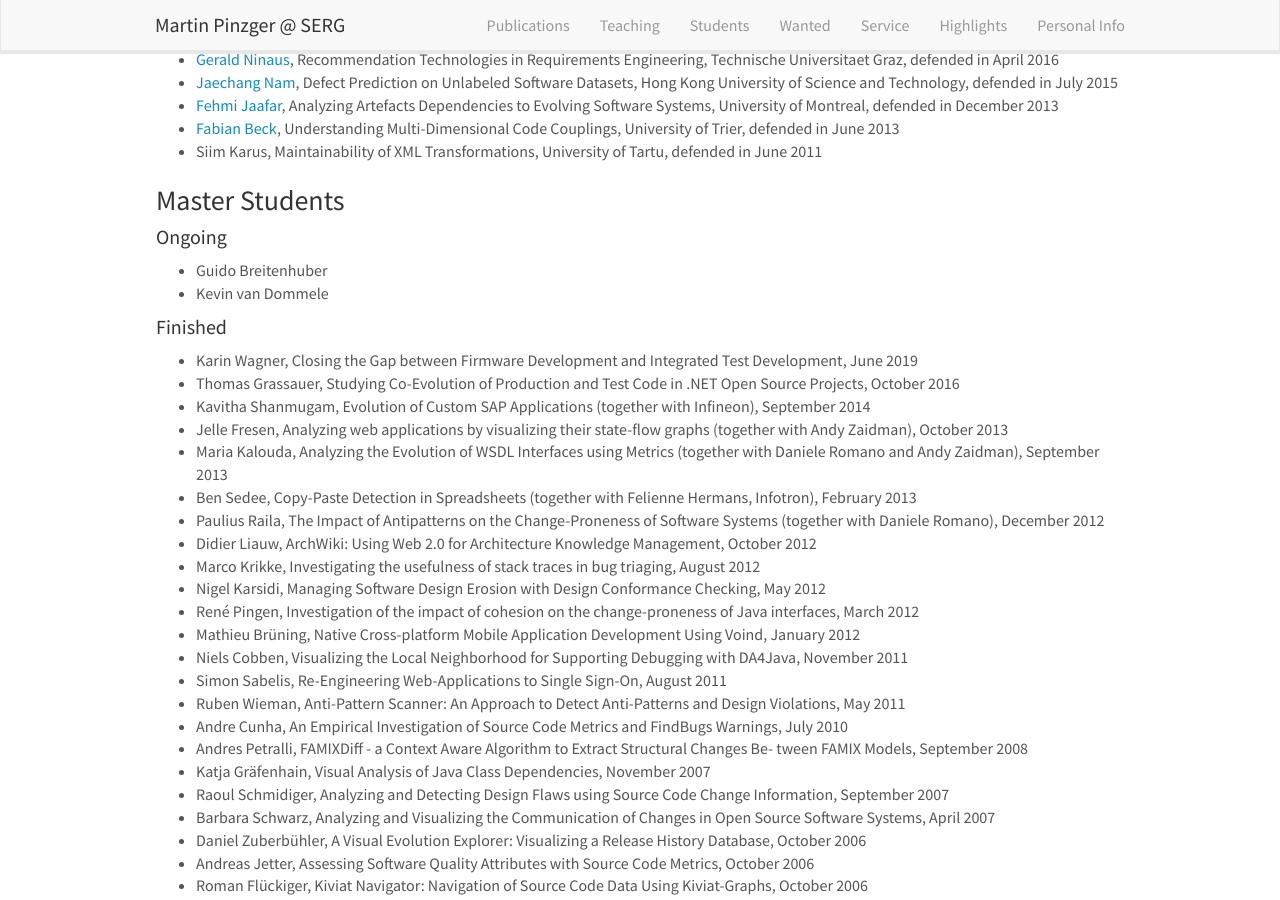
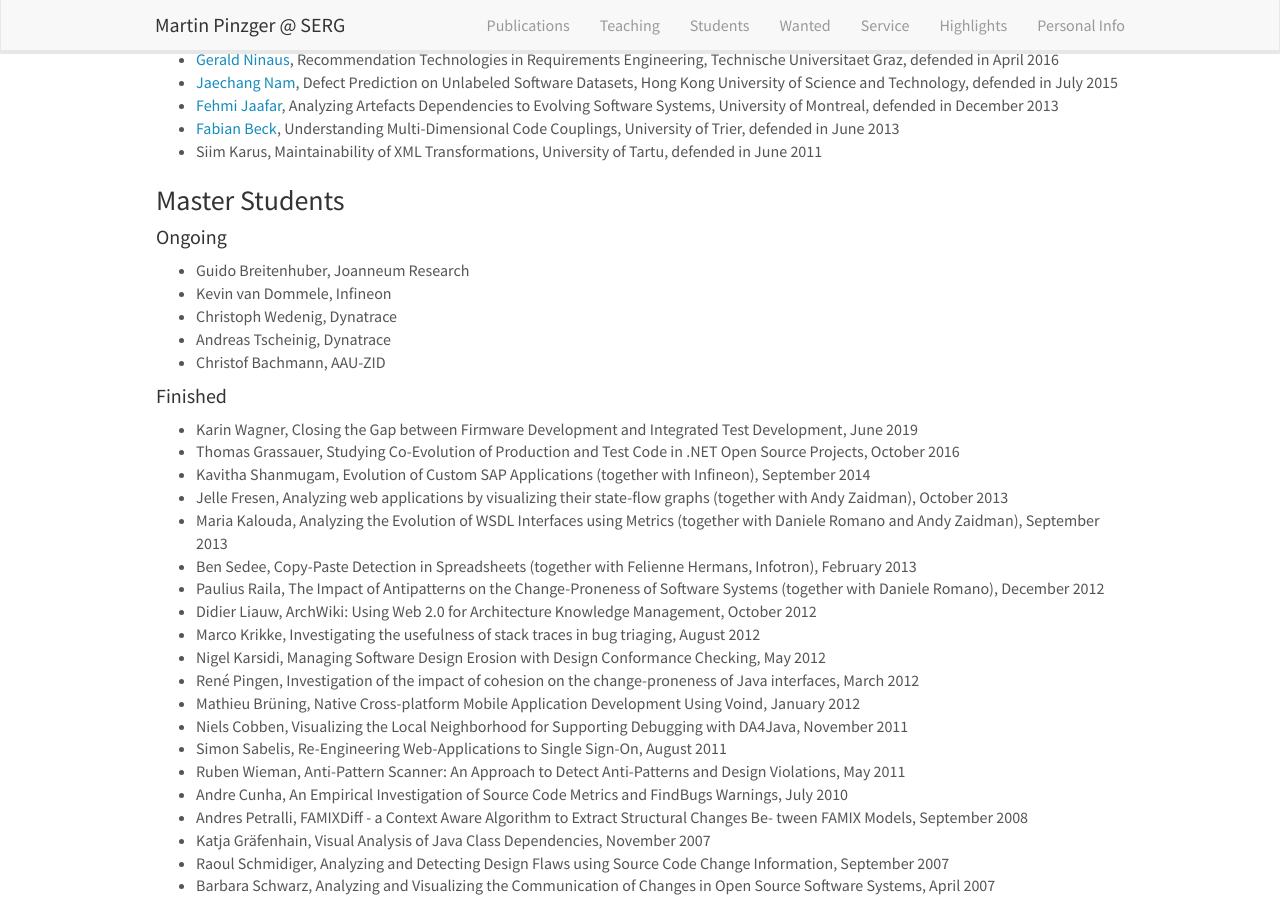
Before and after one commit to pinzger/pinzger.github.io, a Jekyll site: the page built from _pages/students.md, in a window 1280 px wide and 900 px high, scrolled down 810 px. Built offline with Jekyll 4.4.1, drawn with Linux system fonts in a browser that asks for light colours; nearby versions of some CDN libraries.

Commit message:
added MSc students

```diff
--- a/_pages/students.md
+++ b/_pages/students.md
@@ -48,8 +48,11 @@ I am having and had the privilege of supervising a number of PhD and Master stud
 
 #### Ongoing
 
-* Guido Breitenhuber
-* Kevin van Dommele
+* Guido Breitenhuber, Joanneum Research
+* Kevin van Dommele, Infineon
+* Christoph Wedenig, Dynatrace
+* Andreas Tscheinig, Dynatrace
+* Christof Bachmann, AAU-ZID
 
 #### Finished
 
```
